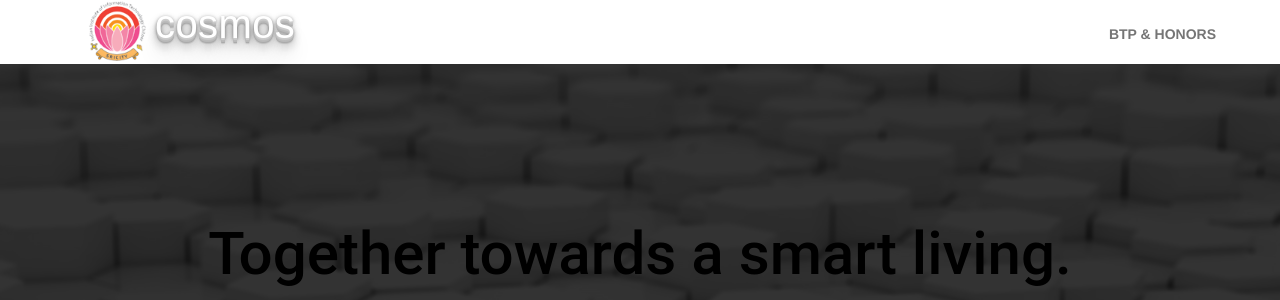
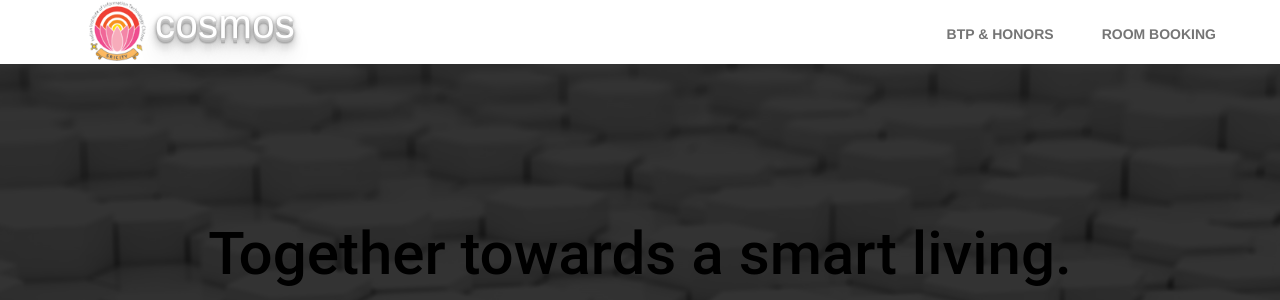
Before and after one commit to IIITS/cosmos-2.0, a Django app: page /accounts/login/ in a window 1280 px wide. Shown: the top 300 px of the page. Run offline with Django 3.2, Linux system fonts and the light colour scheme.

Commit message:
modified:   btp/templates/accounts/login.html

```diff
--- a/btp/templates/accounts/login.html
+++ b/btp/templates/accounts/login.html
@@ -32,6 +32,8 @@
           <div class="septem-navigation-container">
             <nav class="septem-navigation mdl-navigation">
               <a class="mdl-navigation__link mdl-typography--text-uppercase" href="/btp/">BTP &amp; HONORS </a>
+              <a class="mdl-navigation__link mdl-typography--text-uppercase" href="http://10.0.3.21:8000/">ROOM BOOKING</a>
+
             </nav>
           </div>
           <span class="septem-mobile-title mdl-layout-title">
```
